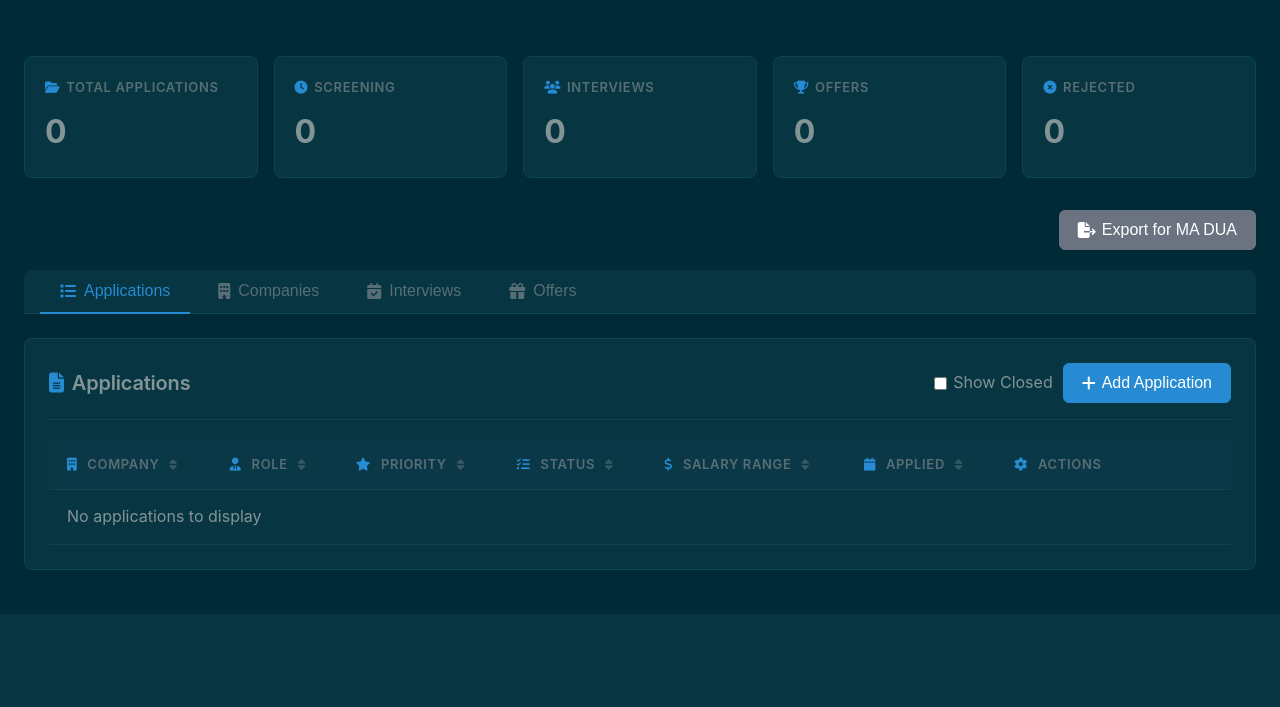
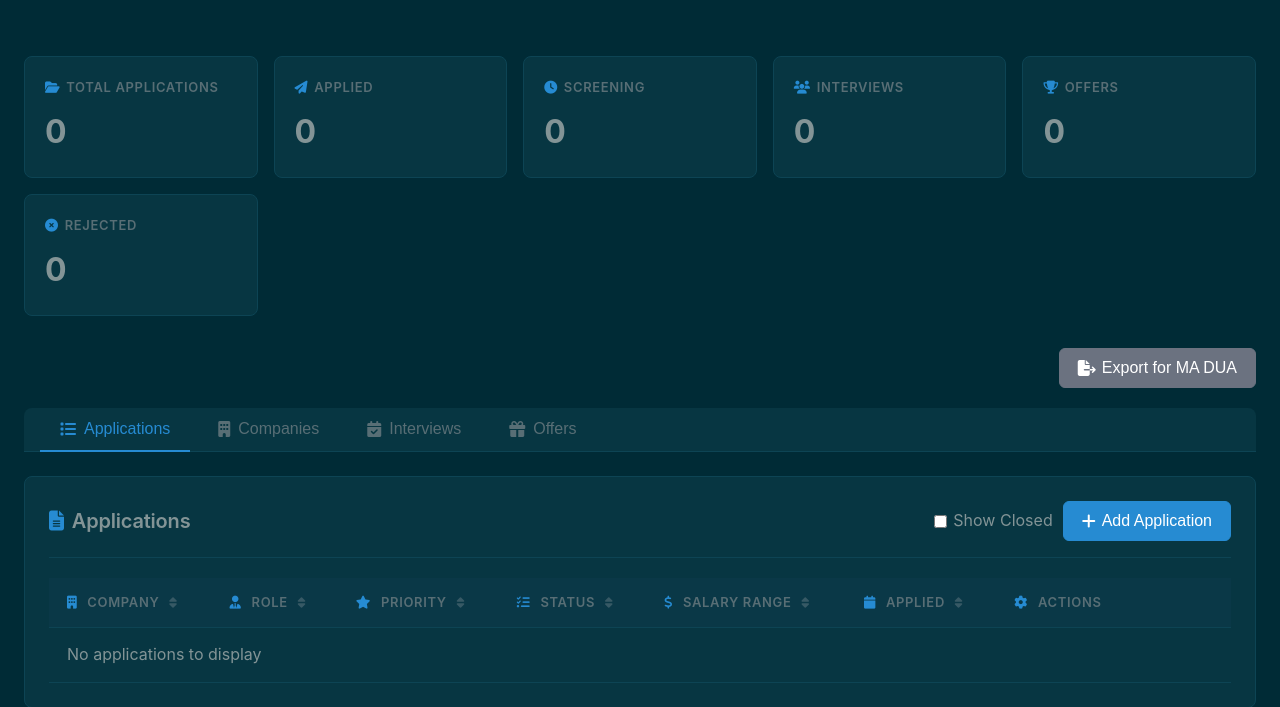
Before and after one commit to tim-ireland/job-tracker, a FastAPI app: page / in a window 1280 px wide. Shown: the part 204-911 px from the top of the page. Before the commit the page ends 774 px from the top, so only its background shows below. Run offline with FastAPI, Linux system fonts and the light colour scheme; data that the repository does not hold is empty.

Commit message:
Tab for Applied Jobs - filter jobs that user has applied to

```diff
--- a/job_tracker/static/app.js
+++ b/job_tracker/static/app.js
@@ -148,6 +148,8 @@
         const response = await fetch(`${API_BASE}/dashboard`);
         const data = await response.json();
         document.getElementById('totalApps').textContent = data.total_applications;
+        const appliedCount = (data.by_status.Applied || 0) + (data.by_status.Screening || 0);
+        document.getElementById('appliedApps').textContent = appliedCount;
         document.getElementById('screeningApps').textContent = data.by_status.Screening || 0;
         document.getElementById('interviews').textContent = data.by_status.Interview || 0;
         document.getElementById('offers').textContent = data.by_status.Offer || 0;
@@ -171,10 +173,11 @@
         let filterStatus = null;
         switch(index) {
             case 0: filterStatus = null; break;  // Total - no filter
-            case 1: filterStatus = 'Screening'; break;
-            case 2: filterStatus = 'Interview'; break;
-            case 3: filterStatus = 'Offer'; break;
-            case 4: filterStatus = 'Rejected'; break;
+            case 1: filterStatus = 'Applied+Screening'; break;  // Applied (includes Screening)
+            case 2: filterStatus = 'Screening'; break;
+            case 3: filterStatus = 'Interview'; break;
+            case 4: filterStatus = 'Offer'; break;
+            case 5: filterStatus = 'Rejected'; break;
         }
 
         card.onclick = () => {
@@ -270,7 +273,12 @@
 
     // Apply status filter if active
     if (statusFilter) {
-        filteredApps = filteredApps.filter(app => app.status === statusFilter);
+        if (statusFilter === 'Applied+Screening') {
+            // Special case: filter for Applied OR Screening (excluding Pipeline)
+            filteredApps = filteredApps.filter(app => app.status === 'Applied' || app.status === 'Screening');
+        } else {
+            filteredApps = filteredApps.filter(app => app.status === statusFilter);
+        }
     }
 
     if (filteredApps.length === 0) {
--- a/job_tracker/templates/index.html
+++ b/job_tracker/templates/index.html
@@ -25,6 +25,10 @@
             <div class="stat-card">
                 <h3><i class="fas fa-folder-open"></i> Total Applications</h3>
                 <div class="value" id="totalApps">0</div>
+            </div>
+            <div class="stat-card">
+                <h3><i class="fas fa-paper-plane"></i> Applied</h3>
+                <div class="value" id="appliedApps">0</div>
             </div>
             <div class="stat-card">
                 <h3><i class="fas fa-clock"></i> Screening</h3>
```
